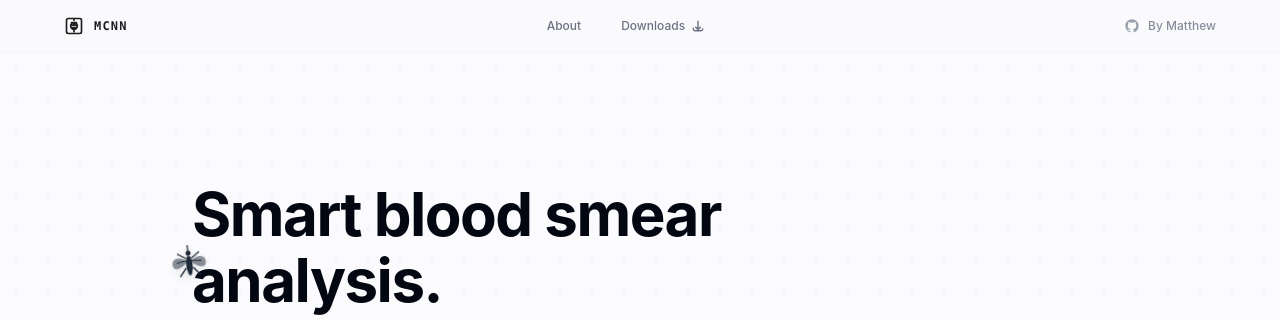
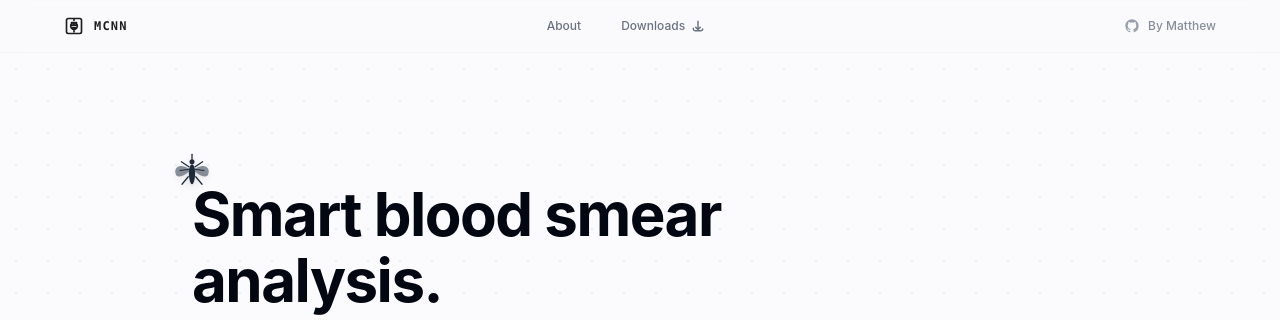
Before and after one commit to Shekwoyan/microscan-app, a React (Vite) app: page / in a window 1280 px wide. Shown: the top 320 px of the page. Built offline with nearby package versions, Linux system fonts and the light colour scheme.

Commit message:
Split X and Y animations for zero-bounce parabolic flight

```diff
--- a/src/App.jsx
+++ b/src/App.jsx
@@ -273,8 +273,11 @@ export default function App() {
 
             {/* The Mosquito Animation */}
             <div className="absolute inset-0 pointer-events-none z-20 overflow-hidden">
-              <div className="animate-mosquito-flight absolute top-0 left-0">
-                <svg className="w-10 h-10 text-gray-800 drop-shadow-md" viewBox="0 0 64 64" fill="currentColor">
+              <div className="animate-fly-fade absolute top-0 left-0 w-full h-full">
+                <div className="animate-fly-x absolute top-0 left-0 w-full h-full">
+                  <div className="animate-fly-y absolute top-0 left-0 w-full h-full">
+                    <div className="animate-fly-rotate absolute top-0 left-0 w-full h-full flex items-start justify-start">
+                      <svg className="w-10 h-10 text-gray-800 drop-shadow-md -ml-5 -mt-5" viewBox="0 0 64 64" fill="currentColor">
                         {/* Proboscis */}
                         <path d="M32 10V2" stroke="currentColor" strokeWidth="2" strokeLinecap="round" />
                         {/* Head */}
@@ -289,6 +292,9 @@ export default function App() {
                         {/* Right Legs */}
                         <path d="M37 22l12-8m-12 12l14 2m-13 10l10 12" stroke="currentColor" strokeWidth="2" strokeLinecap="round" fill="none" />
                       </svg>
+                    </div>
+                  </div>
+                </div>
               </div>
             </div>
 
--- a/src/index.css
+++ b/src/index.css
@@ -36,50 +36,38 @@ input[type="file"],
   transform: translateY(0);
 }
 
-@keyframes mosquitoFlight {
-  0% { transform: translate(110vw, 15vh) rotate(-180deg); opacity: 0; }
-  5% { opacity: 1; }
-
-  /* t = 0 deg */
-  12.5% { transform: translate(88vw, 15vh) rotate(-180deg); }
-
-  /* t = 22.5 deg */
-  23.4% { transform: translate(85.1vw, 36vh) rotate(-164.1deg); }
-
-  /* t = 45 deg */
-  34.3% { transform: translate(76.8vw, 53.8vh) rotate(-145.4deg); }
-
-  /* t = 67.5 deg */
-  45.3% { transform: translate(64.5vw, 65.8vh) rotate(-120.9deg); }
-
-  /* t = 90 deg (Bottom of arc, under the text) */
-  56.2% { transform: translate(50vw, 70vh) rotate(-90deg); }
-
-  /* t = 112.5 deg */
-  67.1% { transform: translate(35.5vw, 65.8vh) rotate(-59.1deg); }
-
-  /* t = 135 deg */
-  78.1% { transform: translate(23.2vw, 53.8vh) rotate(-34.6deg); }
-
-  /* t = 157.5 deg */
-  89% { transform: translate(14.9vw, 36vh) rotate(-15.9deg); }
-
-  /* t = 180 deg (Landed above the text) */
-  100% { transform: translate(12vw, 15vh) rotate(0deg); opacity: 1; }
+@keyframes flyX {
+  0% { transform: translateX(110vw); }
+  100% { transform: translateX(15vw); }
 }
 
-.animate-mosquito-flight {
-  animation: mosquitoFlight 6s linear forwards;
+@keyframes flyY {
+  0% { transform: translateY(15vh); animation-timing-function: ease-out; }
+  50% { transform: translateY(75vh); animation-timing-function: ease-in; }
+  100% { transform: translateY(15vh); }
 }
 
-@keyframes buzz {
-  0%, 100% { transform: translate(0, 0) rotate(0deg); }
-  25% { transform: translate(1px, -1px) rotate(3deg); }
-  50% { transform: translate(-1px, 1px) rotate(-3deg); }
-  75% { transform: translate(-2px, -1px) rotate(1deg); }
+@keyframes flyRotate {
+  0% { transform: rotate(-180deg); animation-timing-function: ease-in-out; }
+  50% { transform: rotate(-90deg); animation-timing-function: ease-in-out; }
+  100% { transform: rotate(0deg); }
 }
 
-.animate-buzz-stop {
-  /* 5 seconds at 0.05s per loop = 100 iterations */
-  animation: buzz 0.05s 100 forwards;
+@keyframes flyFade {
+  0% { opacity: 0; }
+  5% { opacity: 1; }
+  100% { opacity: 1; }
 }
+
+.animate-fly-x {
+  animation: flyX 5s ease-in-out forwards;
+}
+.animate-fly-y {
+  animation: flyY 5s forwards;
+}
+.animate-fly-rotate {
+  animation: flyRotate 5s forwards;
+}
+.animate-fly-fade {
+  animation: flyFade 5s forwards;
+}
```
Also changed, not shown: 4 other files (tests, documents, lock files or other folders). Lines whose indentation alone changed are shown as unchanged.
